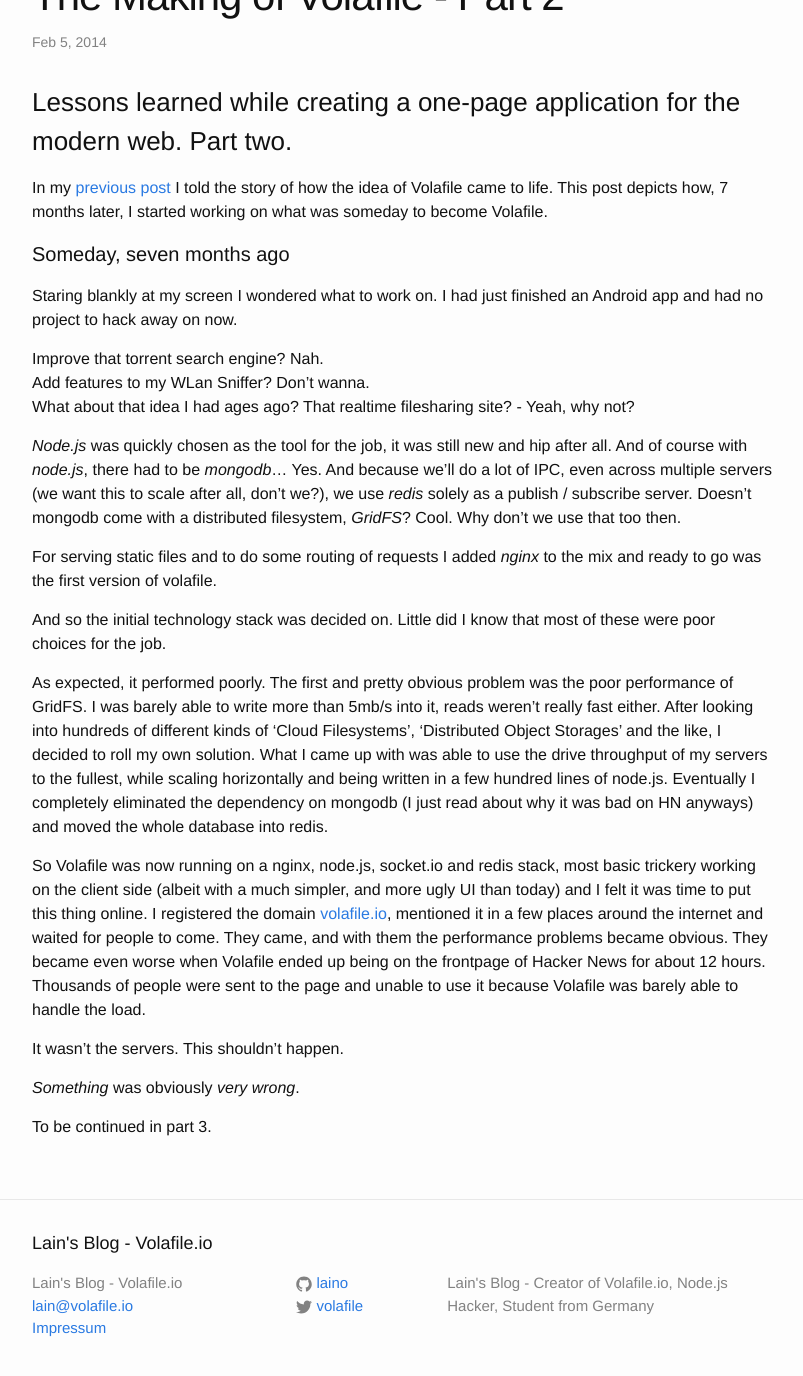
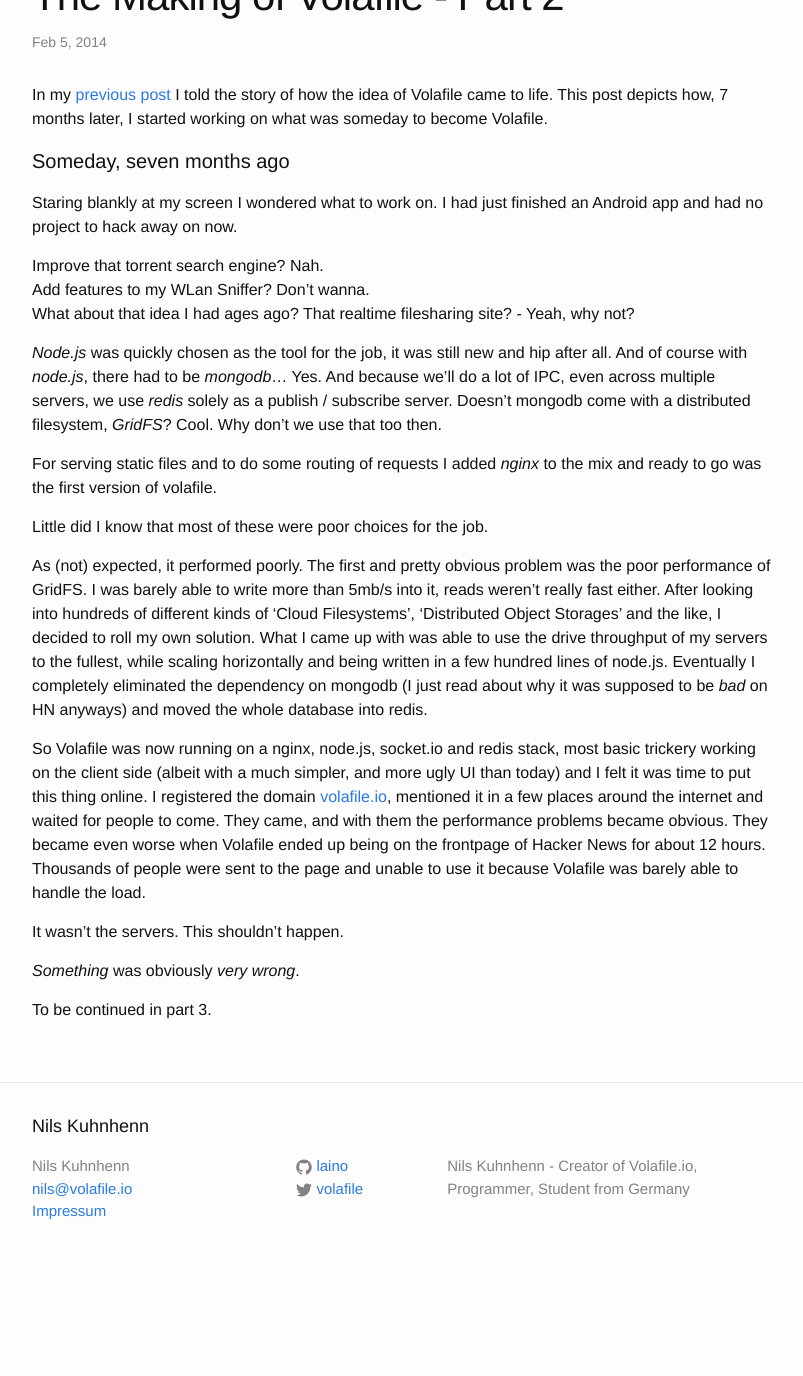
Before and after one commit to laino/blog, a Jekyll site: the page built from _posts/2014-02-05-makingof2.markdown, in a window 1280 px wide and 1400 px high, scrolled down 117 px. Shown: the top 1376 px of the window, without its empty margins (238-1041 px from the left). Built offline with Jekyll 4.4.1, drawn with Linux system fonts in a browser that asks for light colours; after the commit the page ends 1400 px from its top, so only the background shows below that; some of the changed text lies outside the part shown.

Commit message:
get this thing ready for publishing

```diff
--- a/_config.yml
+++ b/_config.yml
@@ -1,12 +1,14 @@
 # Site settings
-title: Lain's Blog - Volafile.io
-email: lain@volafile.io
+title: Nils Kuhnhenn
+email: nils@volafile.io
 description: > # this means to ignore newlines until "baseurl:"
-    Lain's Blog - Creator of Volafile.io, Node.js Hacker, Student from Germany
+    Nils Kuhnhenn - Creator of Volafile.io, Programmer, Student from Germany
 baseurl: "" # the subpath of your site, e.g. /blog/
-url: "http://blog.volafile.io" # the base hostname & protocol for your site
+url: "http://nilskuhnhenn.com" # the base hostname & protocol for your site
 twitter_username: volafile
 github_username:  laino
 
 # Build settings
 markdown: kramdown
+
+permalink: /:short_year/:i_month/:title/
--- a/_includes/header.html
+++ b/_includes/header.html
@@ -19,7 +19,8 @@
           <a class="page-link" href="{{ page.url | prepend: site.baseurl }}">{{ page.title }}</a>
           {% endif %}
         {% endfor %}
-        <a class="page-link" href="https://volafile.io">Volafile.io</a>
+        <!-- <a class="page-link" href="https://volafile.io">Volafile.io</a>
+        <a class="page-link" href="https://twitter.com/volafile">Twitter</a> -->
       </div>
     </nav>
 
--- a/_posts/2014-02-05-makingof2.markdown
+++ b/_posts/2014-02-05-makingof2.markdown
@@ -4,8 +4,6 @@
 date:   2014-02-05 12:00
 categories: volafile
 ---
-
-###Lessons learned while creating a one-page application for the modern web. Part two.
 
 In my [previous post](/2014/02/04/makingof/) I told the story of
 how the idea of Volafile came to life. This post depicts how,
@@ -24,24 +22,21 @@
 
 *Node.js* was quickly chosen as the tool for the job, it was still new and
 hip after all. And of course with *node.js*, there had to be *mongodb*... Yes. And
-because we'll do a lot of IPC, even across multiple servers (we want this to
-scale after all, don't we?), we use *redis* solely as a publish / subscribe server.
-Doesn't mongodb come with a distributed filesystem, *GridFS*? Cool. Why don't we use that too then.
+because we'll do a lot of IPC, even across multiple servers, we use *redis* solely as a publish / subscribe server. Doesn't mongodb come with a distributed filesystem, *GridFS*? Cool. Why don't we use that too then.
 
 For serving static files and to do some routing of requests I added *nginx* to
 the mix and ready to go was the first version of volafile.
 
-And so the initial technology stack was decided on. Little did I know that most
-of these were poor choices for the job.
+Little did I know that most of these were poor choices for the job.
 
-As expected, it performed poorly. The first and pretty obvious problem was the
+As (not) expected, it performed poorly. The first and pretty obvious problem was the
 poor performance of GridFS. I was barely able to write more than 5mb/s into
 it, reads weren't really fast either. After looking into hundreds of different
 kinds of 'Cloud Filesystems', 'Distributed Object Storages' and the like,
 I decided to roll my own solution. What I came up with was able to use the drive
 throughput of my servers to the fullest, while scaling horizontally and being
 written in a few hundred lines of node.js. Eventually I completely eliminated
-the dependency on mongodb (I just read about why it was bad on HN anyways) and
+the dependency on mongodb (I just read about why it was supposed to be *bad* on HN anyways) and
 moved the whole database into redis.
 
 So Volafile was now running on a nginx, node.js, socket.io and redis stack,
--- a/index.html
+++ b/index.html
@@ -10,10 +10,8 @@
     {% for post in site.posts %}
       <li>
         <span class="post-meta">{{ post.date | date: "%b %-d, %Y" }}</span>
-
-        <h2>
-          <a class="post-link" href="{{ post.url | prepend: site.baseurl }}">{{ post.title }}</a>
-        </h2>
+        <h2><a class="post-link" href="{{ post.url | prepend: site.baseurl }}">{{ post.title }}</a></h2>
+        {{ post.excerpt }}
       </li>
     {% endfor %}
   </ul>
```
Also changed, not shown: _posts/2014-02-03-introduction.markdown (+2 -9 lines), _posts/2014-02-04-makingof.markdown (+4 -7 lines), _draft/2014-04-19-socketio.markdown (renamed from _posts/2014-04-19-socketio.markdown), 1 other file.
